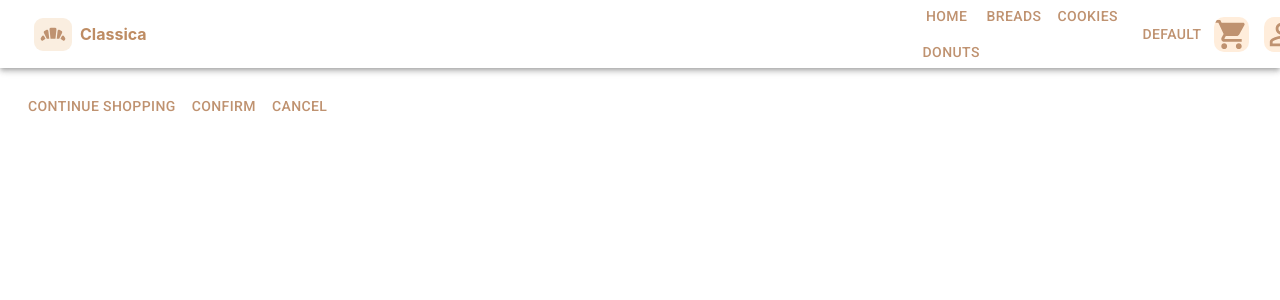
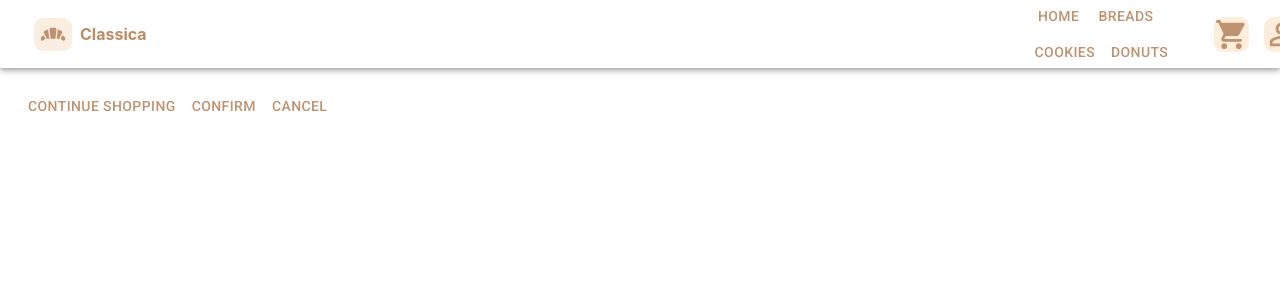
Before and after one commit to georgenicole/ClassicaEcommerce, a React (Create React App) app: page /cart in a window 1280 px wide. Shown: the top 300 px of the page. Built offline with nearby package versions, Linux system fonts and the light colour scheme.

Commit message:
i have complited the Context Challenge

```diff
--- a/src/Components/HomeItems/Styles.css
+++ b/src/Components/HomeItems/Styles.css
@@ -1,5 +1,5 @@
 .homeItems-navbar {
-    margin-left: 48em;
+    margin-left: 55em;
 
 
 }
--- a/src/Components/NavBar/NavBar.js
+++ b/src/Components/NavBar/NavBar.js
@@ -20,11 +20,7 @@ export default function NavBar() {
         <Toolbar style={{ width: "100%", height: 68 }}>
           <LogoTienda />
           <HomeItems />
-          <Button variant="text">
-            <Link to="/#" style={{ color: "#BF9270", textDecoration: "none" }}>
-              {estadoA}
-            </Link>
-          </Button>
+
           <CarWidget />
           <AvatarImage />
         </Toolbar>
--- a/src/Context/ShopContext.js
+++ b/src/Context/ShopContext.js
@@ -3,8 +3,6 @@ import React, { createContext, useState } from "react";
 export const Shop = createContext();
 
 const ShopProvider = ({ children }) => {
-  const [estadoA, setEstadoA] = useState("Default");
-
   const [cart, setCart] = useState([]);
 
   const addItem = (producto, cantidad) => {
@@ -31,9 +29,7 @@ const ShopProvider = ({ children }) => {
   };
 
   return (
-    <Shop.Provider
-      value={{ estadoA, setEstadoA, addItem, cart, removeItem, clear }}
-    >
+    <Shop.Provider value={{ addItem, cart, removeItem, clear }}>
       {children}
     </Shop.Provider>
   );
```
